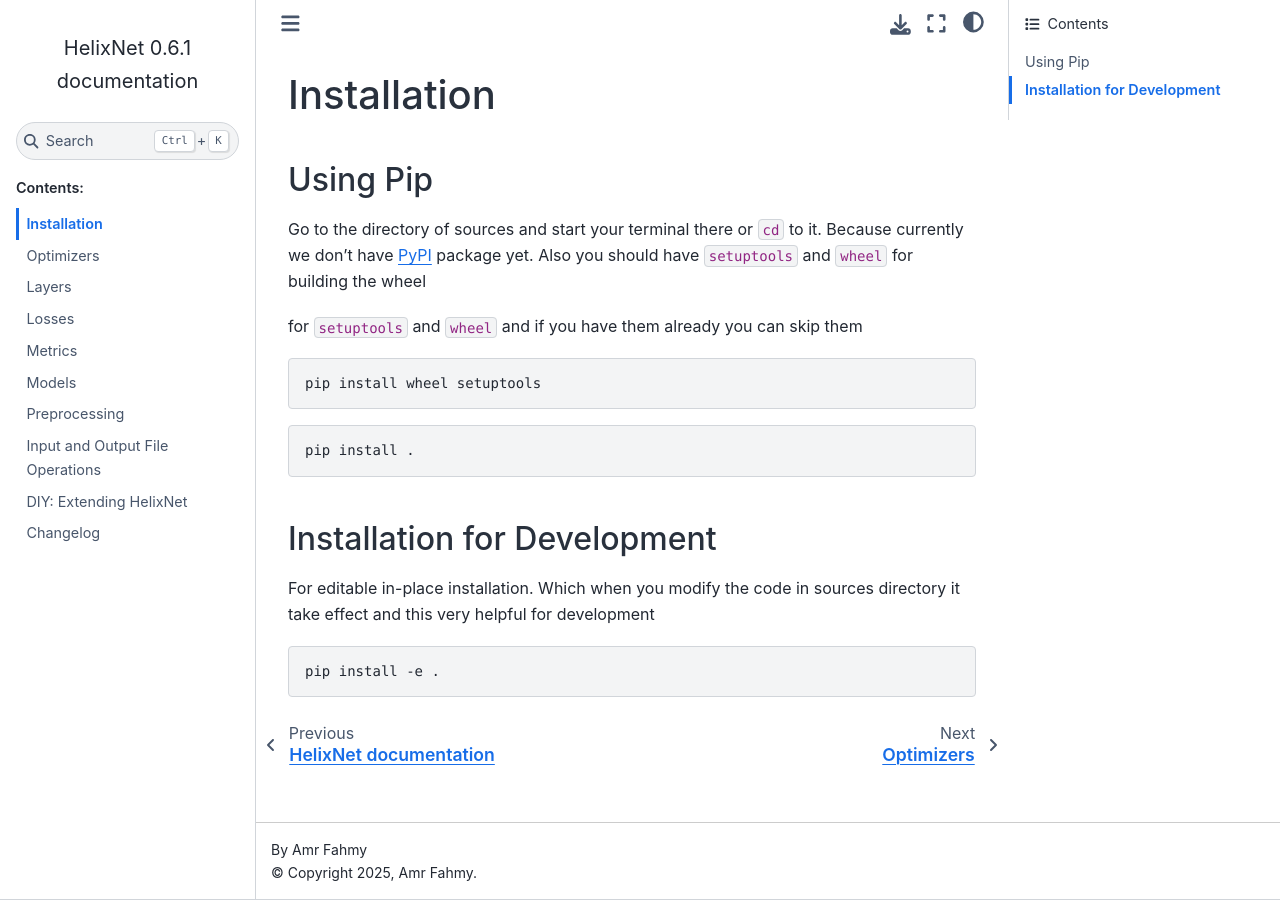
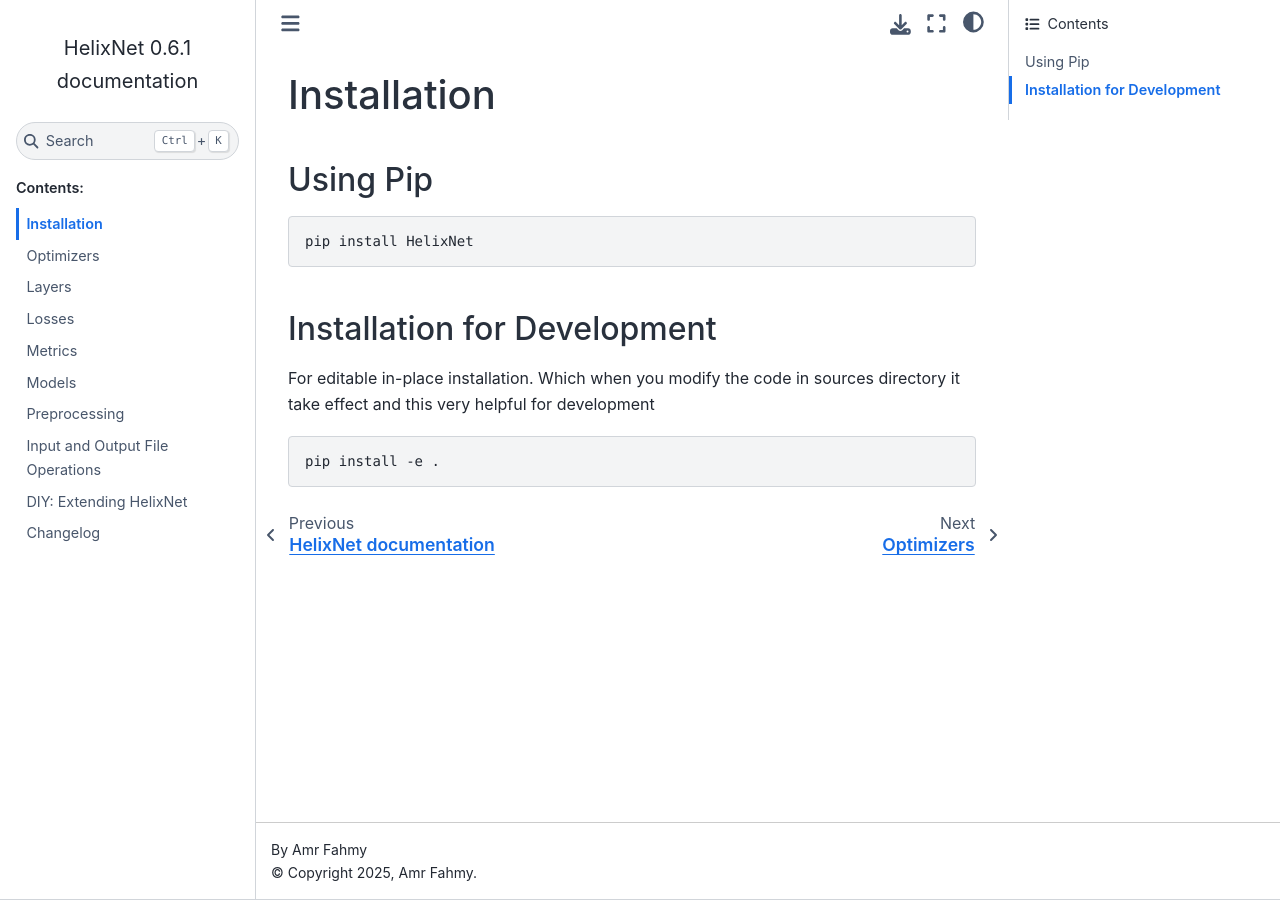
Before and after one commit to TheIridiumMan/HelixNet, a Sphinx documentation site: the page built from docs/installation.rst, in a window 1280 px wide. Built offline with Sphinx 7.4.7 and the Sphinx Book theme 1.1.4, drawn with Linux system fonts in a browser that asks for light colours.

Commit message:
Removed building from source and added PyPI installation instead.

```diff
--- a/docs/installation.rst
+++ b/docs/installation.rst
@@ -3,20 +3,9 @@
 
 Using Pip
 ---------
-Go to the directory of sources and start your terminal there or ``cd`` to it.
-Because currently we don't have `PyPI`_ package yet.
-Also you should have ``setuptools`` and ``wheel`` for building the wheel
-
-
-for ``setuptools`` and ``wheel`` and if you have them already you can skip them
-
 .. code-block:: bash
 
-    pip install wheel setuptools
-
-.. code-block:: bash
-
-    pip install .
+    pip install HelixNet
 
 Installation for Development
 ----------------------------
```
Also changed, not shown: README.md (+1 -3 lines).
